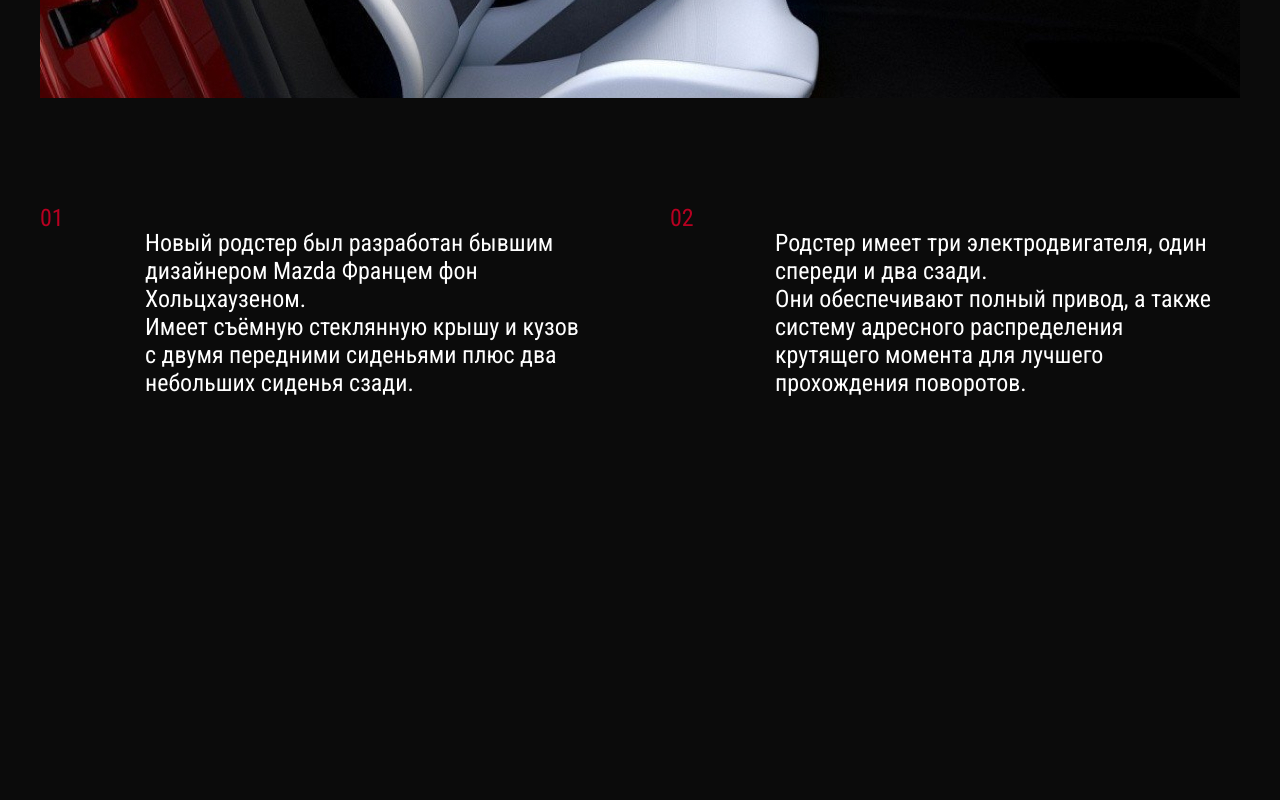
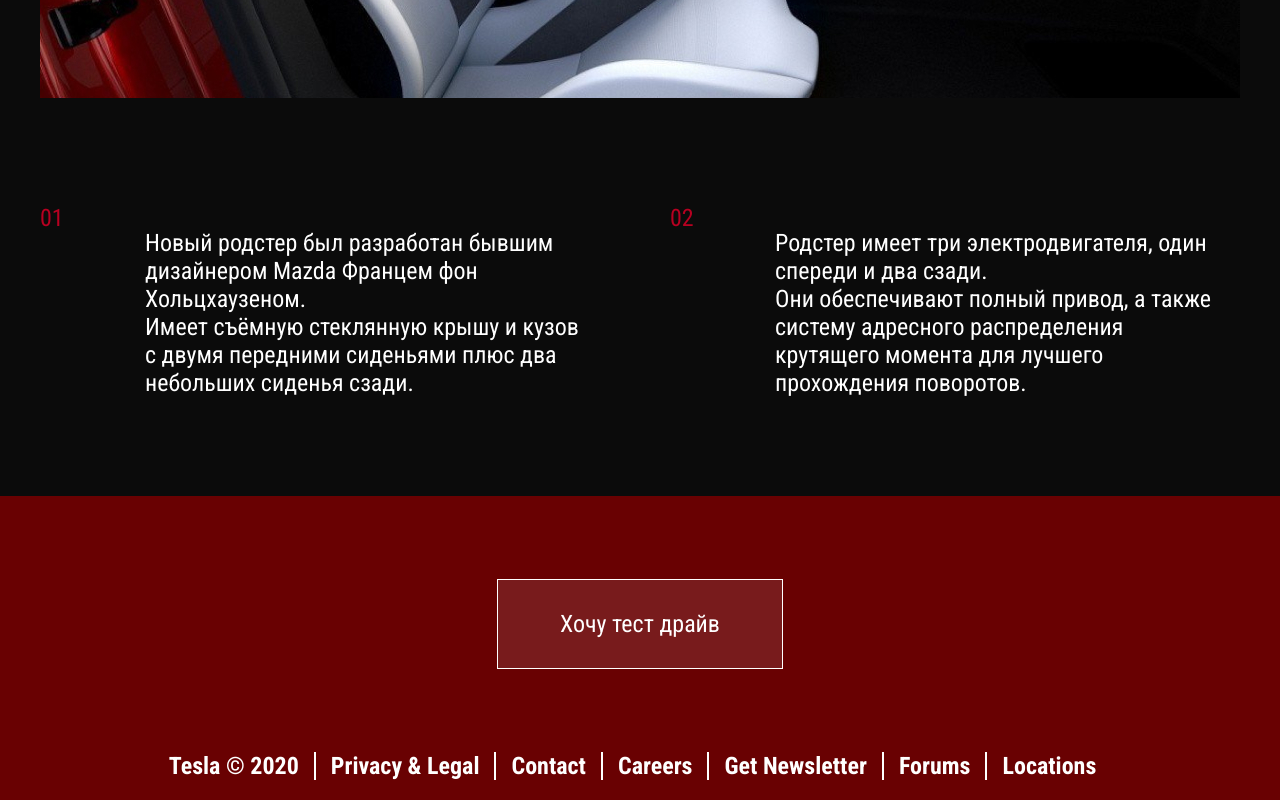
Before and after one commit to Tronev/tesla, a website: page src/index.html in a window 1280 px wide. Shown: the part 3243-4043 px from the top of the page. Before the commit the page ends 3640 px from the top, so only its background shows below. Drawn offline with nearby package versions, Linux system fonts and the light colour scheme.

Commit message:
завершаем макен верстку. переходим к мобилке

```diff
--- a/src/index.html
+++ b/src/index.html
@@ -157,6 +157,27 @@
      </div>
  </section>
 
+ <!-- footer  -->
+
+ <footer class="footer">
+     <div class="container">
+       <div class="footer__btn">
+        <a href="#" class="btn">Хочу тест драйв</a>
+       </div>
+       <div class="footer-copy">
+        <ul>
+            <li>Tesla © 2020</li>
+            <li><a href="#">Privacy & Legal</a></li>
+            <li><a href="#">Contact</a></li>
+            <li><a href="#">Careers</a></li>
+            <li><a href="#">Get Newsletter</a></li>
+            <li><a href="#">Forums</a></li>
+            <li><a href="#"> Locations</a></li>
+        </ul>
+       </div>
+     </div>
+ </footer>
+
     <!-- скрипты  -->
     <script type="text/javascript" src="http://code.jquery.com/jquery-1.11.0.min.js"></script>
     <!-- <script type="text/javascript" src="http://code.jquery.com/jquery-migrate-1.2.1.min.js"></script> -->
--- /dev/null
+++ b/src/sass/blocks/_footer.scss
@@ -0,0 +1,26 @@
+.footer{
+    background-color: $second-color;
+    padding: 83px 0 20px;
+    margin-top: 99px;
+    &__btn{
+        text-align: center;
+        margin-bottom: 83px;
+    }
+    &-copy{
+        text-align: center;
+        font-weight: 700;
+        ul{
+            list-style-type: none;
+            display: flex;
+            justify-content: center;
+            li{
+                padding: 0 15px 0 0;
+                &+ li::before{
+                    content: "";
+                    border-left: 2px solid $text-color;
+                    padding-left: 15px;
+                }
+            }
+        }
+    }
+}
--- a/src/sass/style.scss
+++ b/src/sass/style.scss
@@ -31,3 +31,4 @@ a{
 @import'blocks/video'; // стили для секции с видио
 @import'blocks/advantages'; // стили для секции с приемуществами
 @import'blocks/desing'; // стили для секции с "дизайном"
+@import'blocks/footer'; // стили для секции с fotter
```
Also changed, not shown: src/css/style.min.css, 1 other file.
